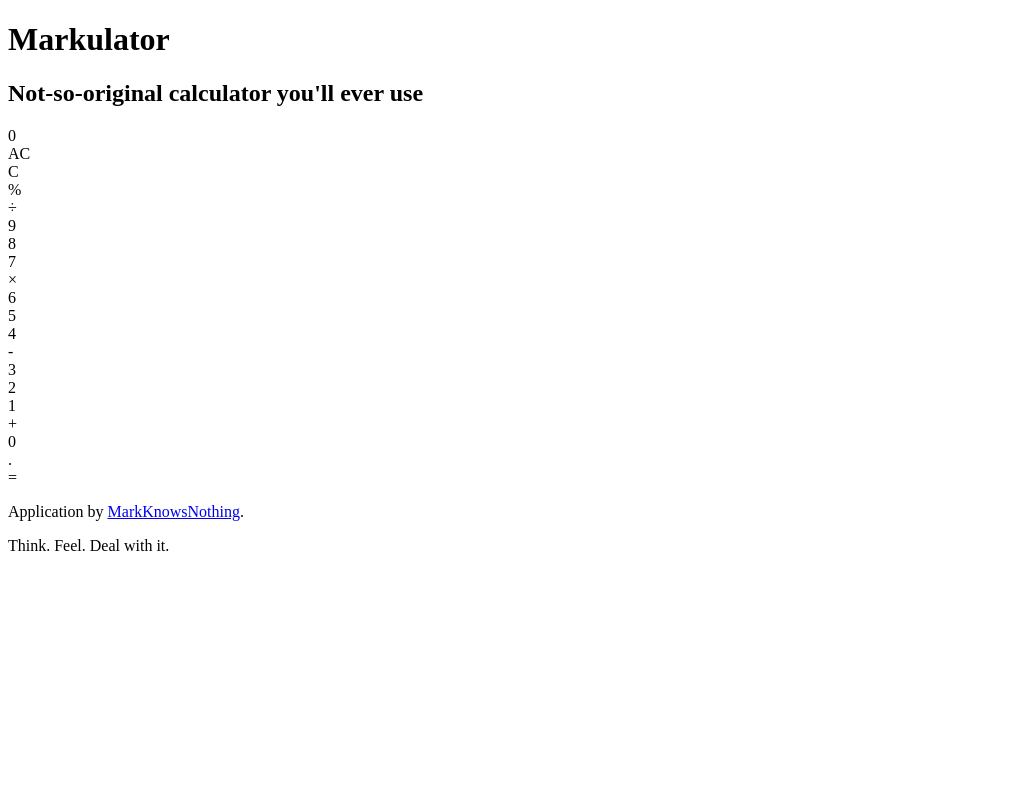
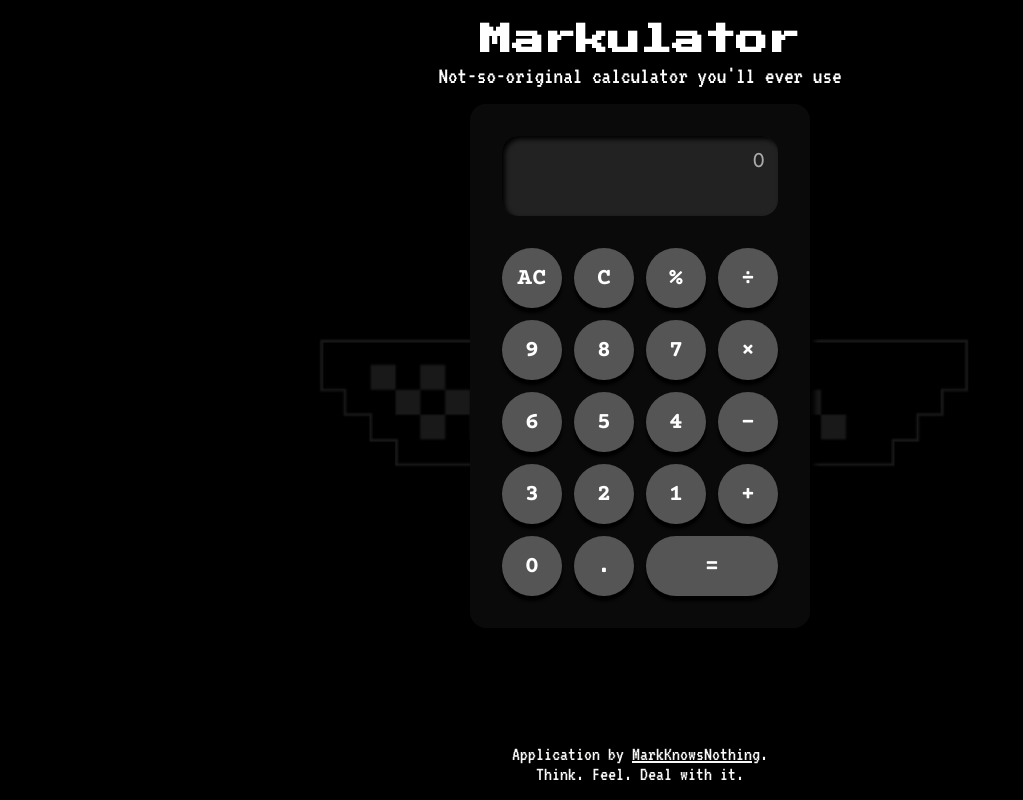
Before and after one commit to MarkKnowsNothing/calc, a plain HTML site: page index.html in a window 1280 px wide. Shown: the whole page, without its empty margins (0-1023 px from the left). Drawn offline with nearby package versions, Linux system fonts and the light colour scheme.

Commit message:
Add index.html and style.css code

```diff
--- a/index.html
+++ b/index.html
@@ -4,12 +4,13 @@
     <meta charset="UTF-8">
     <meta http-equiv="X-UA-Compatible" content="IE=edge">
     <meta name="viewport" content="width=device-width, initial-scale=1.0">
+    <link rel="stylesheet" href="./style.css">
     <title>Markulator</title>
 </head>
 <body>
     <main>
         <h1>Markulator</h1>
-        <h2>Not-so-original calculator you'll ever use</h2>
+        <p>Not-so-original calculator you'll ever use</p>
         <div class="calc">
             <div class="calc__display">
                 <div class="calc__display-screen">
@@ -19,29 +20,39 @@
             </div>
             <div class="calc__buttons">
                 <!--ROW 1-->
-                <div class="calc__buttons-btn clear" id="AC">AC</div>
-                <div class="calc__buttons-btn clear" id="C">C</div>
-                <div class="calc__buttons-btn operator" id="percent">%</div>
-                <div class="calc__buttons-btn operator" id="divide">÷</div>
+                <div class="calc__buttons-row">
+                    <div class="btn clear" id="AC">AC</div>
+                    <div class="btn clear" id="C">C</div>
+                    <div class="btn operator" id="percent">%</div>
+                    <div class="btn operator" id="divide">÷</div>
+                </div>
                 <!--ROW 2-->
-                <div class="calc__buttons-btn digit" id="9">9</div>
-                <div class="calc__buttons-btn digit" id="8">8</div>
-                <div class="calc__buttons-btn digit" id="7">7</div>
-                <div class="calc__buttons-btn operator" id="multiply">×</div>
+                <div class="calc__buttons-row">
+                    <div class="btn digit" id="9">9</div>
+                    <div class="btn digit" id="8">8</div>
+                    <div class="btn digit" id="7">7</div>
+                    <div class="btn operator" id="multiply">×</div>
+                </div>
                 <!--ROW 3-->
-                <div class="calc__buttons-btn digit" id="6">6</div>
-                <div class="calc__buttons-btn digit" id="5">5</div>
-                <div class="calc__buttons-btn digit" id="4">4</div>
-                <div class="calc__buttons-btn operator" id="minus">-</div>
+                <div class="calc__buttons-row">
+                    <div class="btn digit" id="6">6</div>
+                    <div class="btn digit" id="5">5</div>
+                    <div class="btn digit" id="4">4</div>
+                    <div class="btn operator" id="minus">-</div>
+                </div>
                 <!--ROW 4-->
-                <div class="calc__buttons-btn digit" id="3">3</div>
-                <div class="calc__buttons-btn digit" id="2">2</div>
-                <div class="calc__buttons-btn digit" id="1">1</div>
-                <div class="calc__buttons-btn operator" id="plus">+</div>
+                <div class="calc__buttons-row">
+                    <div class="btn digit" id="3">3</div>
+                    <div class="btn digit" id="2">2</div>
+                    <div class="btn digit" id="1">1</div>
+                    <div class="btn operator" id="plus">+</div>
+                </div>
                 <!--ROW 5-->
-                <div class="calc__buttons-btn digit" id="0">0</div>
-                <div class="calc__buttons-btn digit" id="dot">.</div>
-                <div class="calc__buttons-btn equal" id="equal">=</div>
+                <div class="calc__buttons-row">
+                    <div class="btn digit" id="0">0</div>
+                    <div class="btn digit" id="dot">.</div>
+                    <div class="btn equal" id="equal">=</div>
+                </div>
             </div>
         </div>
     </main>
--- a/style.css
+++ b/style.css
@@ -0,0 +1,167 @@
+@import url('https://fonts.googleapis.com/css2?family=VT323&display=swap');
+@import url('https://fonts.googleapis.com/css2?family=Press+Start+2P&display=swap');
+@import url('https://fonts.googleapis.com/css2?family=Courier+Prime:wght@400;700&display=swap');
+
+::-webkit-scrollbar {
+    width: 10px;
+}
+
+::-webkit-scrollbar-track {
+    background: rgba(255, 255, 255, 0);
+}
+
+::-webkit-scrollbar-thumb {
+    background: #aaa;
+    border-radius: .1rem;
+}
+
+::-webkit-scrollbar-thumb:hover {
+    background: #999;
+}
+
+::selection {
+    background: #666;
+    color: white;
+}
+
+* {
+    margin: 0;
+    padding: 0;
+    box-sizing: border-box;
+
+    font-family: 'VT323', monospace;
+}
+
+body {
+    min-height: 100vh;
+    background: linear-gradient(180deg, rgba(0, 0, 0, 0.9), rgba(0, 0, 0, 0.9)) no-repeat fixed, url("./images/bg.png") no-repeat center center fixed;
+    background-size: cover;
+    overflow: overlay;
+    padding: 1rem 0 1rem 0;
+
+    display: flex;
+    flex-direction: column;
+
+    color: white;
+}
+
+main {
+    display: flex;
+    flex-direction: column;
+    align-items: center;
+
+    flex: 1;
+}
+
+h1 {
+    font-family: 'Press Start 2P', cursive;
+    padding: .5rem;
+}
+
+p {
+    font-size: 24px;
+    text-align: center;
+}
+
+.calc {
+    display: flex;
+    flex-direction: column;
+
+    margin: 1rem;
+    padding: 2rem;
+    background-color: #0a0a0a;
+    border-radius: 1rem;
+    box-shadow: 5px 5px 5px #000;
+}
+
+.calc__display {
+    display: flex;
+    flex-direction: row;
+    margin: 0 0 2rem 0;
+}
+
+.calc__display-screen {
+    background-color: #222;
+    width: 100%;
+    height: 5rem;
+    padding: .75rem;
+    border-radius: 1rem;
+    box-shadow: inset 3px 3px 5px #000;
+
+    display: flex;
+    flex-direction: column;
+    align-items: flex-end;
+}
+
+.input {
+    font-size: 24px;
+    color: #aaa;
+}
+
+.output {
+    height: 100%;
+    font-size: 30px;
+
+    display: flex;
+}
+
+.calc__buttons {
+    display: flex;
+    flex-direction: column;
+    gap: .75rem;
+}
+
+.calc__buttons-row {
+    display: flex;
+    flex-direction: row;
+    justify-content: center;
+    align-items: center;
+    gap: .75rem;
+}
+
+.input, .output, .btn {
+    font-family: 'Courier Prime', monospace;
+}
+
+.btn {
+    display: flex;
+    align-items: center;
+    justify-content: center;
+
+    font-size: 24px;
+    font-weight: 700;
+    background-color: #555;
+    color: #fff;
+    width: 3.75rem;
+    height: 3.75rem;
+    text-align: center;
+    border-radius: 50%;
+    box-shadow: 0px 5px 3px #000;
+    cursor: pointer;
+}
+
+.equal {
+    flex: 2;
+    border-radius: 2.5rem;
+}
+
+footer {
+    width: 100%;
+
+    color: #f9faf8;
+    text-align: center;
+}
+
+footer p {
+    font-size: 20px;
+}
+
+footer p a {
+    color: #f9faf8;
+    text-decoration: underline;
+    transition: .25s ease-in-out;
+}
+
+footer p a:hover {
+    color: #e5e7eb;
+}
```
Also changed, not shown: images/bg.png (added).
